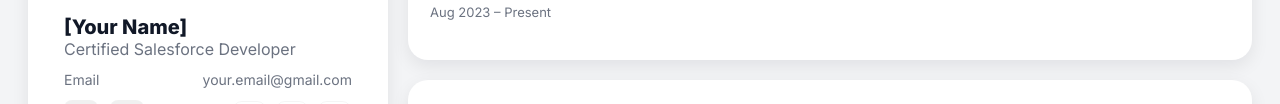
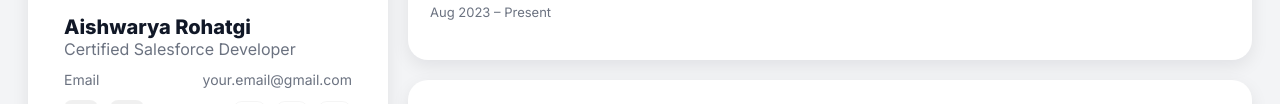
Before and after one commit to aishwaryarohatgi/aishwaryarohatgi.github.io, a plain HTML site: page index.html in a window 1280 px wide. Shown: the part 373-477 px from the top of the page. Drawn offline with Linux system fonts and the light colour scheme.

Commit message:
Update index.html

```diff
--- a/index.html
+++ b/index.html
@@ -4,7 +4,7 @@
 <head>
   <meta charset="utf-8" />
   <meta name="viewport" content="width=device-width, initial-scale=1" />
-  <title>[Your Name] — Salesforce Developer | Portfolio</title>
+  <title>Aishwarya Rohatgi — Analyst | Resume</title>
   <meta name="description"
     content="Certified Salesforce Developer portfolio showcasing work experience, key projects, education, certifications, and skills." />
   <link rel="canonical" href="https://example.com/" />
@@ -276,7 +276,7 @@
           loading="eager">
         <div class="profile-card">
           <div>
-            <h1 class="name">[Your Name]</h1>
+            <h1 class="name">Aishwarya Rohatgi</h1>
             <p class="role">Certified Salesforce Developer</p>
           </div>
           <div class="contact">
```
